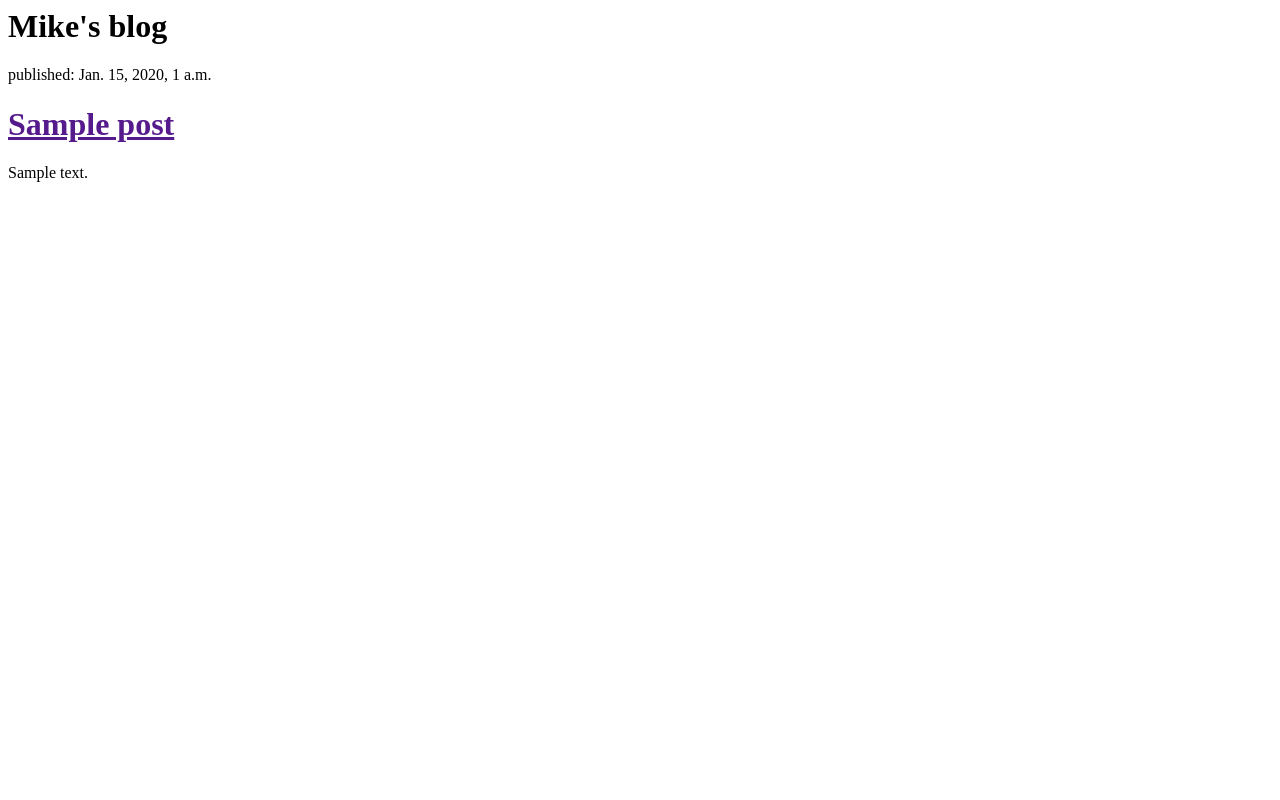
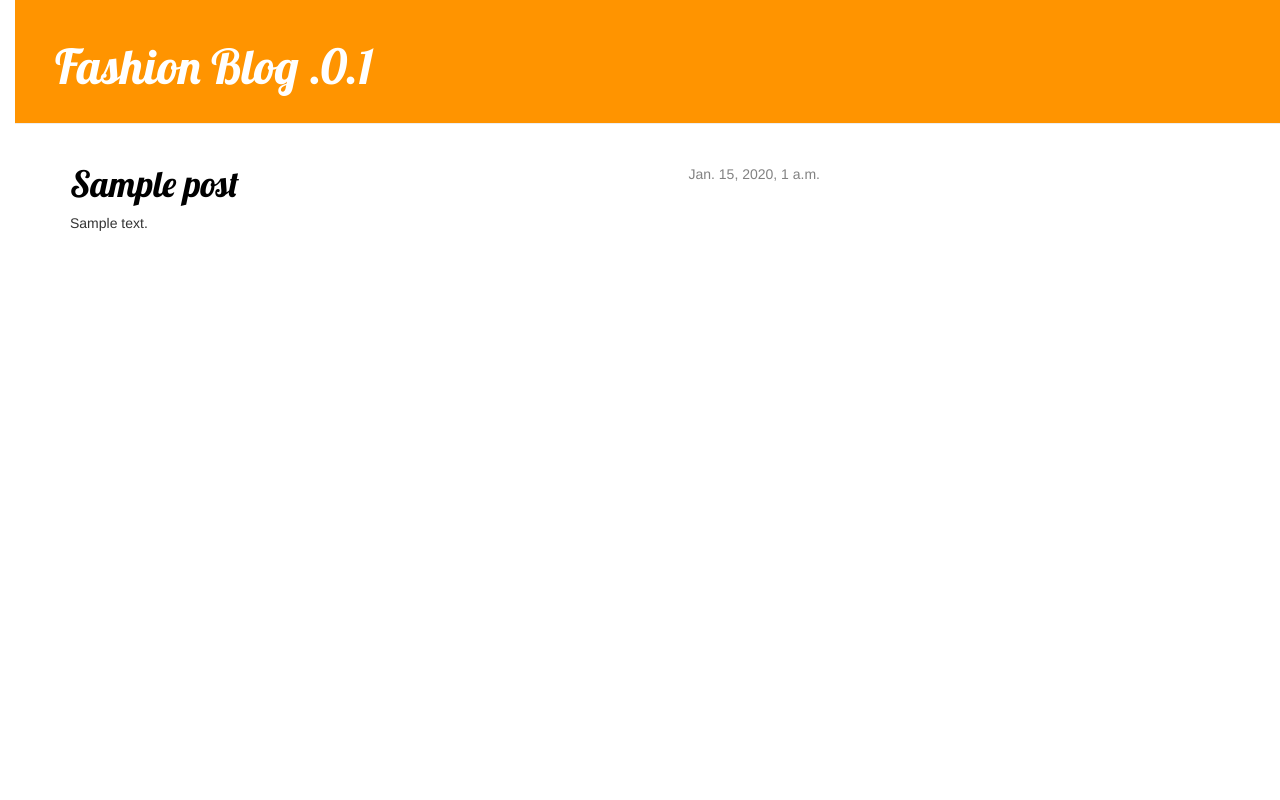
Before and after one commit to mike259/my-first-blog, a Django app: template blog/templates/blog/post_list.html in a window 1280 px wide. Run offline with Django 3.2, Linux system fonts and the light colour scheme; the template is opened without the code that fills it: values that come from a table or form of the project are taken from there, others are empty; tables that the repository leaves empty hold one stand-in row (values such as "Sample post"); some libraries are stand-ins or nearby versions.

Commit message:
added view and template for detailed blog post as well as CSS for the site.

```diff
--- /dev/null
+++ b/blog/static/css/blog.css
@@ -0,0 +1,64 @@
+
+
+h1 a {
+    color: #FCA205;
+    font-family: 'Lobster';
+
+}
+
+body {
+    padding-left:15px;
+}
+
+.page-header {
+    background-color: #ff9400;
+    margin-top: 0;
+    padding: 20px 20px 20px 40px;
+
+}
+
+.page-header h1, .page-header h1 a, .page-header h1 a:visited, .page-header a:active {
+    color: #ffffff;
+    font-size: 36pt;
+    text decoration: none;
+
+}
+
+.content {
+    margin-left: 40px;
+}
+
+h1, h2, h3, h4 {
+font-family: 'Lobster', cursive;
+
+}
+
+.date {
+    float: right;
+    color: #828282;
+}
+
+.save {
+    float: right;
+}
+
+.post-form textarea, .post-form input {
+    width: 100%;
+
+}
+
+.top-menu, .top-menu:hover, .top-menu:visited {
+    color: #ffffff;
+    float: right;
+    font-size: 26pt;
+    margin-right 20px;
+}
+
+.post {
+    margin-bottom: 70px;
+}
+
+.post h1 a, .post h1 a:visited {
+
+    color: #000000;
+}
--- /dev/null
+++ b/blog/templates/blog/base.html
@@ -0,0 +1,23 @@
+{% load staticfiles %}
+<html>
+    <head>
+        <title>Fashion Blog </title>
+        <link rel="stylesheet" href="//maxcdn.bootstrapcdn.com/bootstrap/3.2.0/css/bootstrap.min.css">
+        <link rel="stylesheet" href="//maxcdn.bootstrapcdn.com/bootstrap/3.2.0/css/bootstrap-theme.min.css">
+        <link href='//fonts.googleapis.com/css?family=Lobster&subset=latin,latin-ext' rel='stylesheet' type='text/css'>
+        <link rel="stylesheet" href="{% static 'css/blog.css' %}">
+    </head>
+<body>
+    <div class="page-header">
+        <h1><a href="/">Fashion Blog .0.1</a></h1>
+    </div>
+    <div class="content container">
+        <div class="row">
+            <div class="col-md-8">
+            {% block content %}
+            {% endblock %}
+            </div>
+        </div>
+    </div>
+</body>
+</html>
--- a/blog/templates/blog/post_list.html
+++ b/blog/templates/blog/post_list.html
@@ -1,15 +1,13 @@
-<html>
-    <head>
-        <title>Mike's blog</title>
-    </head>
-    <body>
-        <h1>Mike's blog</h1>
-        {% for post in posts %}
-            <div>
-                <p>published: {{ post.published_date }}</p>
-                <h1><a href="">{{ post.title }}</a></h1>
-                <p>{{ post.text|linebreaks }}</p>
+{% extends 'blog/base.html' %}
+
+{% block content %}
+    {% for post in posts %}
+        <div class="post">
+            <div class="date">
+                {{ post.published_date }}
             </div>
-        {% endfor %}
-    </body>
-</html>
+            <h1><a href="{% url 'post_detail' pk=post.pk %}">{{ post.title }}</a></h1>
+            <p>{{ post.text|linebreaks }}</p>
+        </div>
+    {% endfor %}
+{% endblock %}
--- a/blog/urls.py
+++ b/blog/urls.py
@@ -4,5 +4,6 @@ from . import views
 
 urlpatterns = [
     url(r'^$', views.post_list, name='post_list'),
+    url(r'^post/(?P<pk>[0-9]+)/$', views.post_detail, name='post_detail'),
 
 ]
```
Also changed, not shown: blog/templates/blog/post_detail.html (added, +13 -0 lines), blog/views.py (+8 -3 lines).
